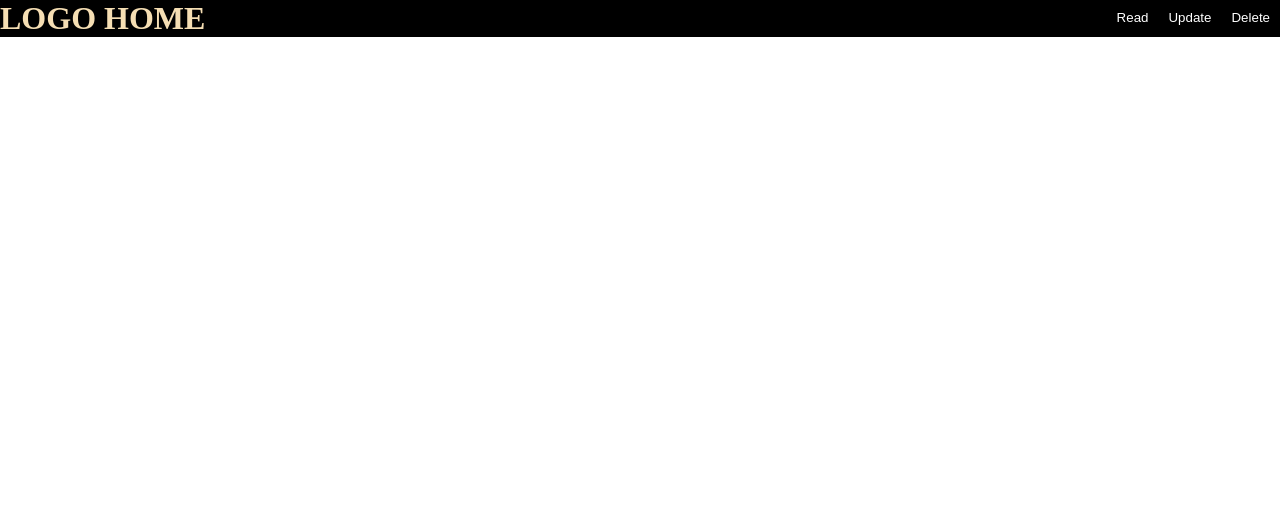
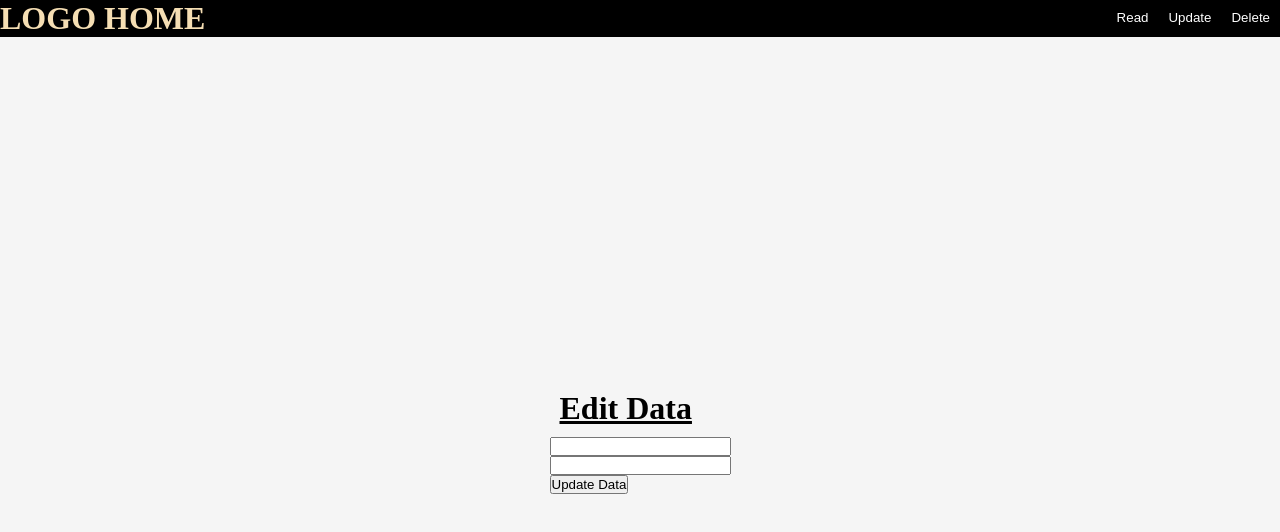
Before and after one commit to nourhijazi03/react2024, a React (Create React App) app: page /updateread/edit/1 in a window 1280 px wide. Shown: the top 532 px of the page. Built offline with nearby package versions, Linux system fonts and the light colour scheme; no server answers; the database is empty.

Commit message:
update part 2

```diff
--- a/src/App.js
+++ b/src/App.js
@@ -3,23 +3,26 @@ import Write from "./Components/Write";
 import Read from "./Components/Read";
 import UpdateRead from "./Components/UpdateRead";
 import Navbar from "./Components/Navbar";
-
-
+import UpdateWrite from "./Components/UpdateWrite";
 
 function App() {
-  return <div className="App">
-
-<Router>
-<Navbar/>
-  <Routes>
-    <Route path="/" element={<Write/>}/>
-    <Route path="/write" element={<Write/>}/>
-    <Route path="/read" element={<Read/>}/>
-    <Route path="/update" element={<UpdateRead/>}/>
-  </Routes>
-</Router>
-
-  </div>;
+  return (
+    <div className="App">
+      <Router>
+        <Navbar />
+        <Routes>
+          <Route path="/" element={<Write />} />
+          <Route path="/write" element={<Write />} />
+          <Route path="/read" element={<Read />} />
+          <Route path="/update" element={<UpdateRead />} />
+          <Route
+            path="/updateread/edit/:firebaseID"
+            element={<UpdateWrite />}
+          />
+        </Routes>
+      </Router>
+    </div>
+  );
 }
 
 export default App;
--- a/src/Components/UpdateRead.js
+++ b/src/Components/UpdateRead.js
@@ -2,8 +2,10 @@ import React from "react";
 import { useState } from "react";
 import app from "../firebaseConfig";
 import { getDatabase, ref, get } from "firebase/database";
+import { useNavigate } from "react-router-dom";
 
 function UpdateRead() {
+  const navigate = useNavigate();
   let [fruitArray, setFruitArray] = useState([]);
 
   const fetchData = async () => {
@@ -33,6 +35,11 @@ function UpdateRead() {
           {fruitArray.map((item, index) => (
             <li key={index}>
               {item.fruitName}:{item.fruitDef}:{item.fruitID}
+              <button
+                onClick={() => navigate(`/updateread/edit/${item.fruitID}`)}
+              >
+                Edit
+              </button>
             </li>
           ))}
         </ul>
--- /dev/null
+++ b/src/Components/UpdateWrite.js
@@ -0,0 +1,66 @@
+import React from "react";
+import { useState, useEffect } from "react";
+import app from "../firebaseConfig";
+import { getDatabase, ref, set, get, push } from "firebase/database";
+import { useNavigate, useParams } from "react-router-dom";
+
+function UpdateWrite() {
+  const navigate = useNavigate();
+  const { firebaseID } = useParams();
+  let [value1, setValue1] = useState("");
+  let [value2, setValue2] = useState("");
+
+  useEffect(() => {
+    const fetchData = async () => {
+      const db = getDatabase(app);
+      const dbRef = ref(db, "nature/fruits/" + firebaseID);
+      const snapshot = await get(dbRef);
+      if (snapshot.exists()) {
+        const targetObject = snapshot.val();
+        setValue1(targetObject.fruitName);
+        setValue2(targetObject.fruitDef);
+      } else {
+        alert("Error Occurred");
+      }
+    };
+    fetchData();
+  }, [firebaseID]);
+
+  const overwriteData = async () => {
+    const db = getDatabase(app);
+    const newDocRef = ref(db, "nature/fruits/" + firebaseID);
+    set(newDocRef, {
+      fruitName: value1,
+      fruitDef: value2,
+    })
+      .then(() => {
+        alert("data saved successfully!");
+      })
+      .catch((error) => {
+        alert("error:", error.message);
+      });
+  };
+
+  return (
+    <div className="main">
+      <div>
+        <h1>Edit Data</h1>
+        <input
+          type="text"
+          value={value1}
+          onChange={(e) => setValue1(e.target.value)}
+        />
+        <br />
+        <input
+          type="text"
+          value={value2}
+          onChange={(e) => setValue2(e.target.value)}
+        />
+        <br />
+        <button onClick={overwriteData}>Update Data</button>
+      </div>
+    </div>
+  );
+}
+
+export default UpdateWrite;
```
Lines whose indentation alone changed are shown as unchanged.
